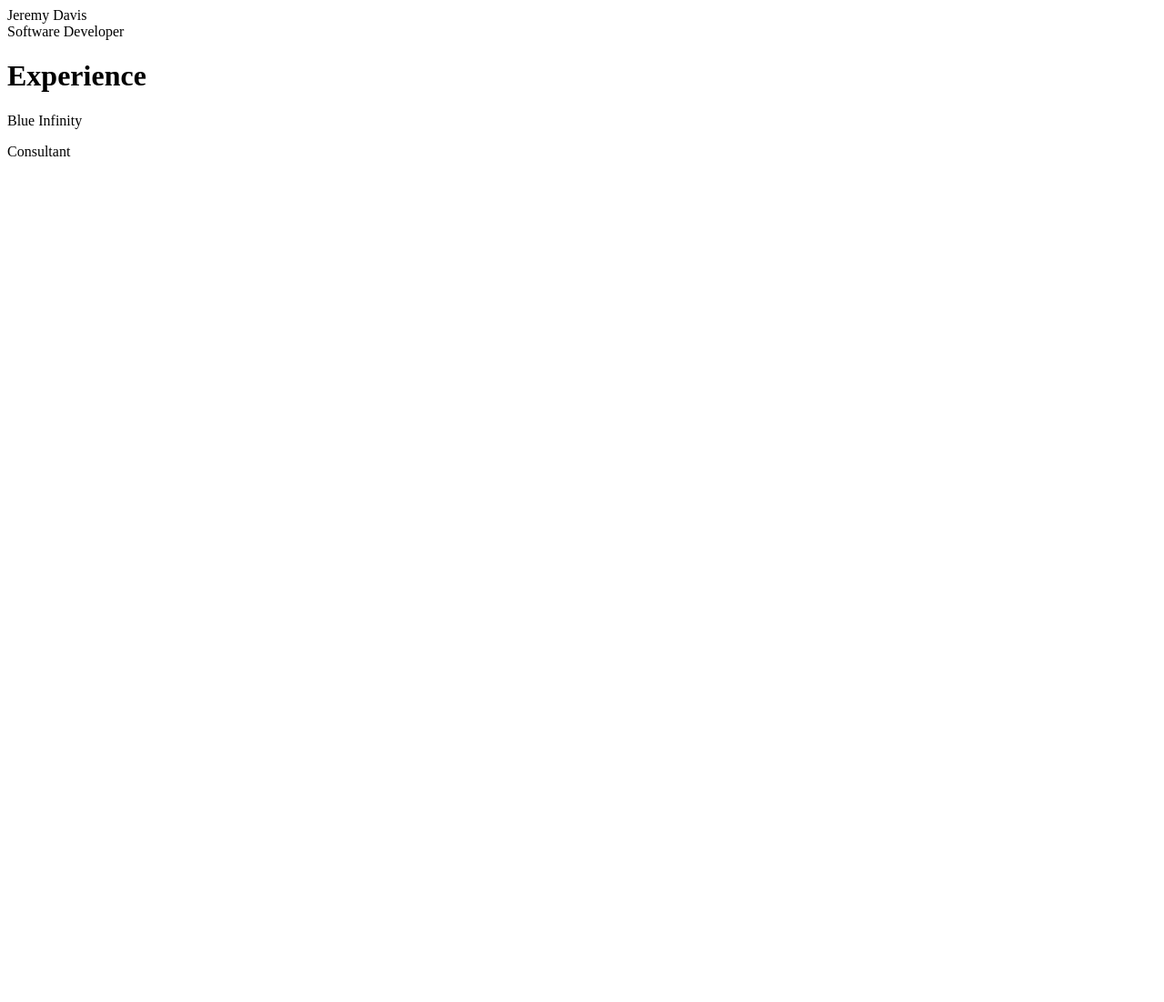
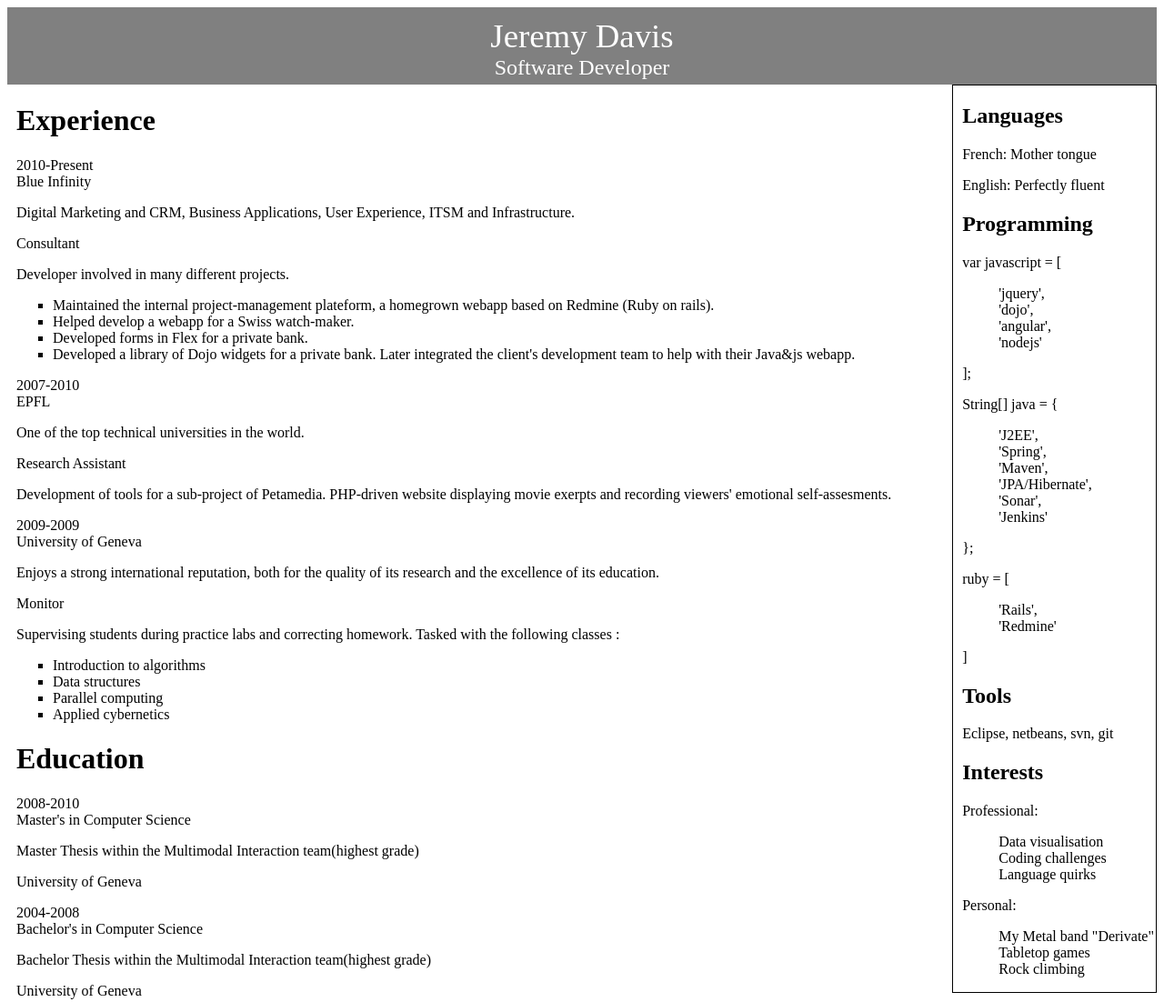
Before and after one commit to illiptic/illiptic.github.io, a plain HTML site: page index.html in a window 1280 px wide. Shown: the whole page at 91% size. Before the commit the page ends 800 px from the top, so only its background shows below. Drawn offline with Linux system fonts and the light colour scheme.

Commit message:
contents and start styling

```diff
--- a/index.html
+++ b/index.html
@@ -2,6 +2,7 @@
 <head>
   <meta http-equiv="content-type" content="text/html; charset=utf-8">
   <title>Illiptic</title>
+  <link rel="stylesheet" type="text/css" href="main.css">
 </head>
 
 <body>
@@ -9,16 +10,109 @@
 		<div class="title">Jeremy Davis</div>
 		<div class="subtitle">Software Developer</div>
 	</header>
+	<div class="sidebar">
+		<h2>Languages</h2>
+		<p>French: Mother tongue</p>
+		<p>English: Perfectly fluent</p>
+
+		<h2>Programming</h2>
+		<p>var javascript = [</p>
+		<ul>
+			<li>'jquery',</li>
+			<li>'dojo',</li>
+			<li>'angular',</li>
+			<li>'nodejs'</li>
+		</ul>
+		<p>];</p>
+
+		<p>String[] java = {</p>
+		<ul>
+			<li>'J2EE',</li>
+			<li>'Spring',</li>
+			<li>'Maven',</li>
+			<li>'JPA/Hibernate',</li>
+			<li>'Sonar',</li>
+			<li>'Jenkins'</li>
+		</ul>
+		<p>};</p>
+
+		<p>ruby = [</p>
+		<ul>
+			<li>'Rails',</li>
+			<li>'Redmine'</li>
+		</ul>
+		<p>]</p>
+
+		<h2>Tools</h2>
+		<p>Eclipse, netbeans, svn, git</p>
+
+		<h2>Interests</h2>
+		<p>Professional:
+			<ul>
+				<li>Data visualisation</li>
+				<li>Coding challenges</li>
+				<li>Language quirks</li>
+			</ul>
+		</p>
+		<p>Personal:
+			<ul>
+				<li>My Metal band "Derivate"</li>
+				<li>Tabletop games</li>
+				<li>Rock climbing</li>
+			</ul>
+		</p>
+	</div>
 	<div class="content">
+		<h1>Experience</h1>
 		<div class="block">
-			<h1>Experience</h1>
+			<span class="dates">2010-Present</span>
 			<span class="employer">Blue Infinity</span>
-			<p></p>
+			<p>Digital Marketing and CRM, Business Applications, User Experience, ITSM and Infrastructure.</p>
 			<span class="role">Consultant</span>
-			<p></p>
+			<p>Developer involved in many different projects.
+				<ul>
+					<li>Maintained the internal project-management plateform, a homegrown webapp based on Redmine (Ruby on rails).</li>
+					<li>Helped develop a webapp for a Swiss watch-maker.</li>
+					<li>Developed forms in Flex for a private bank.</li>
+					<li>Developed a library of Dojo widgets for a private bank. Later integrated the client's development team to help with their Java&js webapp.</li>
+				</ul>
+			</p>
 		</div>
-	</div>
-	<div class="sidebar">
+		<div class="block">
+			<span class="dates">2007-2010</span>
+			<span class="employer">EPFL</span>
+			<p>One of the top technical universities in the world.</p>
+			<span class="role">Research Assistant</span>
+			<p>Development of tools for a sub-project of Petamedia. PHP-driven website displaying movie exerpts and recording viewers' emotional self-assesments.
+			</p>
+		</div>
+		<div class="block">
+			<span class="dates">2009-2009</span>
+			<span class="employer">University of Geneva</span>
+			<p>Enjoys a strong international reputation, both for the quality of its research and the excellence of its education.</p>
+			<span class="role">Monitor</span>
+			<p>Supervising students during practice labs and correcting homework. Tasked with the following classes :
+				<ul>
+					<li>Introduction to algorithms</li>
+					<li>Data structures</li>
+					<li>Parallel computing</li>
+					<li>Applied cybernetics</li>
+				</ul>
+			</p>
+		</div>
+		<h1>Education</h1>
+		<div class="block">
+			<span class="dates">2008-2010</span>
+			<span class="degree">Master's</span> in Computer Science
+			<p>Master Thesis within the Multimodal Interaction team(highest grade)</p>
+			<p>University of Geneva</p>
+		</div>
+		<div class="block">
+			<span class="dates">2004-2008</span>
+			<span class="degree">Bachelor's</span> in Computer Science
+			<p>Bachelor Thesis within the Multimodal Interaction team(highest grade)</p>
+			<p>University of Geneva</p>
+		</div>
 	</div>
 </body>
 </html>
--- /dev/null
+++ b/main.css
@@ -0,0 +1,36 @@
+header {
+  text-align: center;
+  background-color: grey;
+  color: white;
+  padding: 10px 0 5px 0;
+}
+
+header .title{
+  font-size: 2.3em
+}
+
+header .subtitle{
+  font-size: 1.5em
+}
+
+.sidebar {
+  float: right;
+  border: 1px solid;
+  padding: 0px 2px 0 10px;
+}
+
+.sidebar ul {
+  list-style-type: none;
+}
+
+.content {
+  padding: 0px 2px 0 10px;
+}
+
+.content ul{
+  list-style-type: square;
+}
+
+.content .block span.dates {
+  display: block;
+}
```
